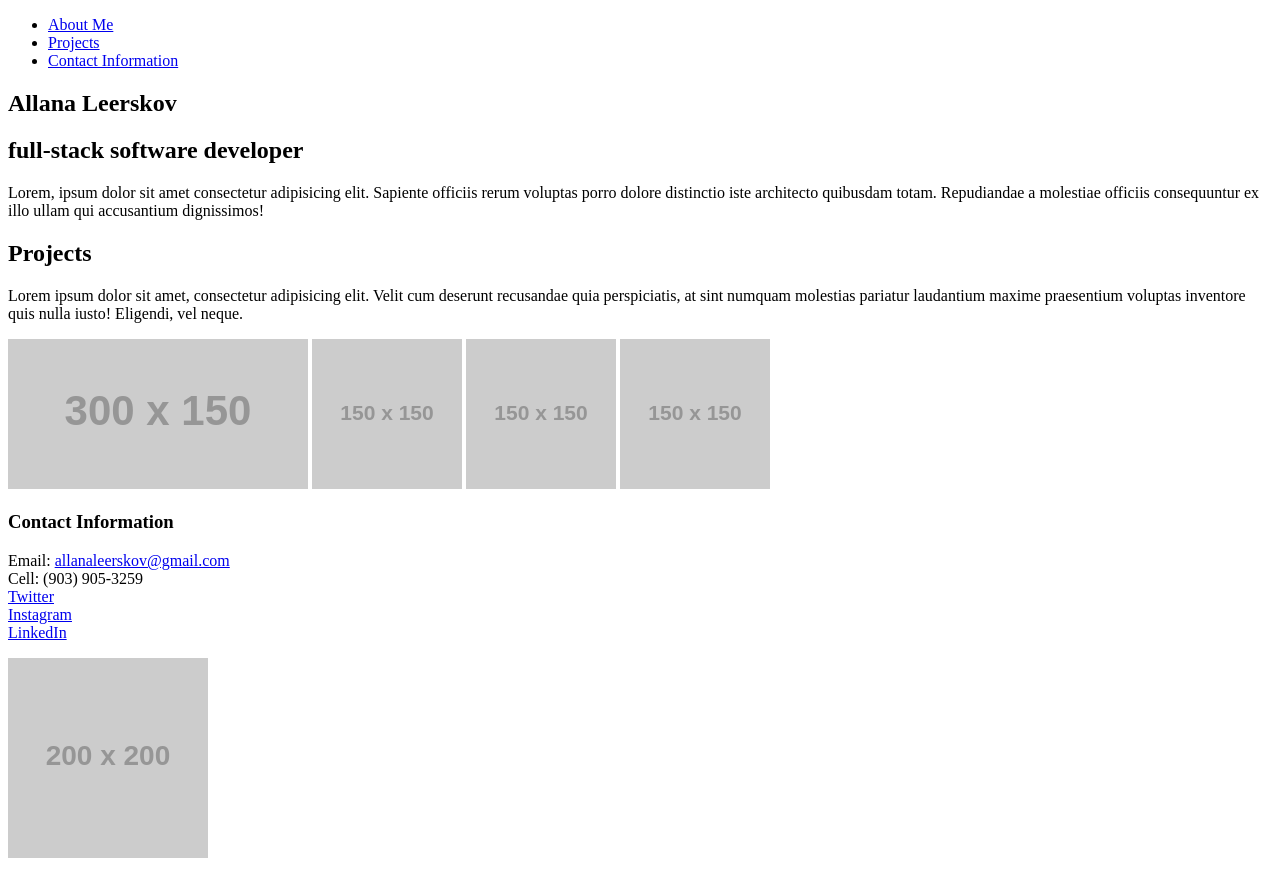
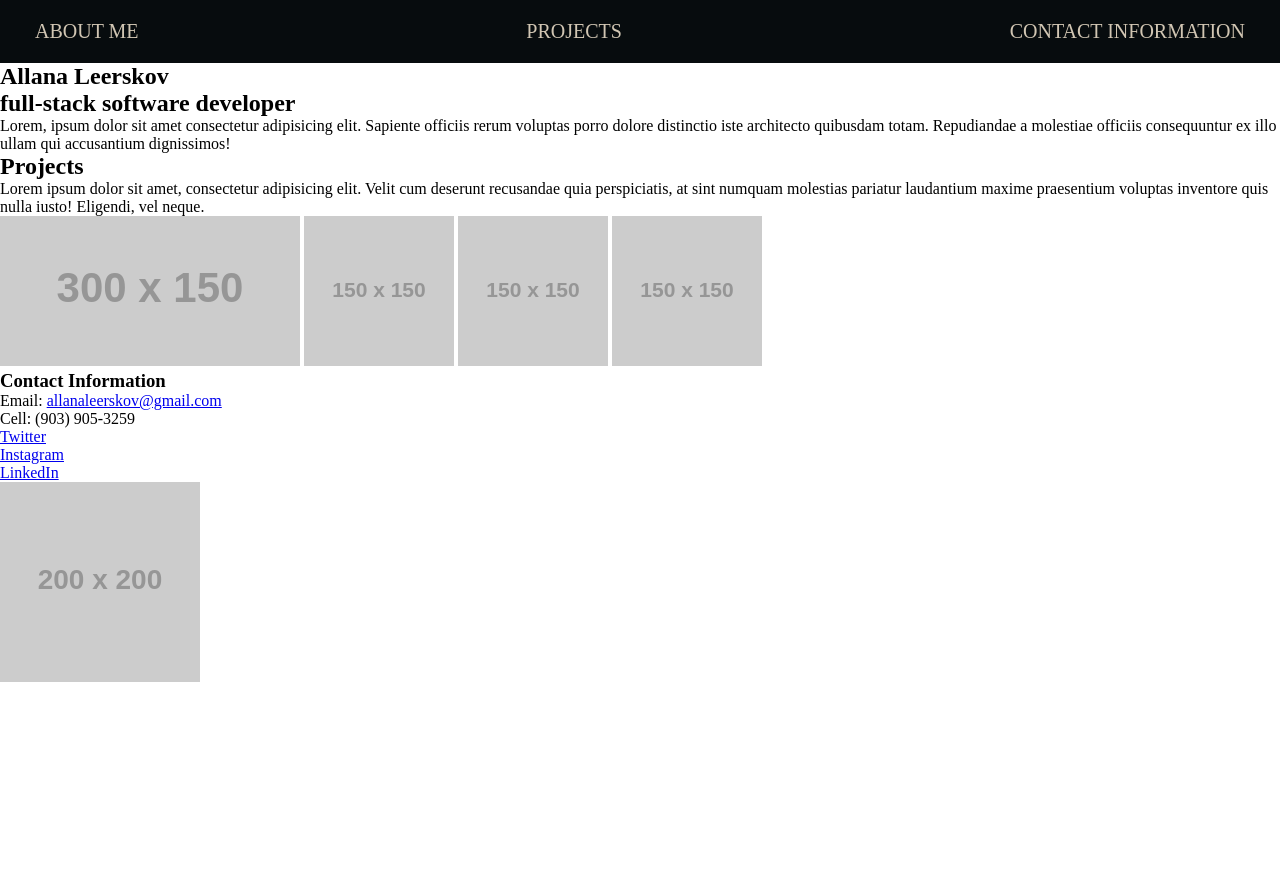
Before and after one commit to AllanaLeerskov/Dev-portfolio, a plain HTML site: page index.html in a window 1280 px wide. After the commit the page ends 800 px from the top, so only its background shows below. Drawn offline with Linux system fonts and the light colour scheme; placeholder pictures from the web are drawn by us.

Commit message:
nav bar styling

```diff
--- a/assets/style.css
+++ b/assets/style.css
@@ -0,0 +1,30 @@
+* {
+    margin: 0;
+    padding: 0;
+    box-sizing: border-box;
+}
+body {
+    font-family: 'Times New Roman', Times, serif;
+}
+
+/* nav bar styling*/
+header {
+
+}
+
+header nav ul {
+    display: flex;
+    flex-wrap: wrap;
+    justify-content: space-between;
+    align-items: center;
+    list-style: none;
+    background-color: #070c0e;
+    padding: 20px 35px;
+  }
+
+
+header a {
+    color: #d1c6b3;
+    text-decoration: none;
+    font-size: 20px;
+}
--- a/index.html
+++ b/index.html
@@ -11,17 +11,19 @@
 
     <!--header nav bar-->
 <header>
+    <nav>
     <ul>
         <li>
-            <a href="#about-me">About Me</a>
+            <a href="#about-me">ABOUT ME</a>
         </li>
         <li>
-            <a href="#projects">Projects</a>
+            <a href="#projects">PROJECTS</a>
         </li>
         <li>
-            <a href="#contact-info">Contact Information</a>
+            <a href="#contact-info">CONTACT INFORMATION</a>
         </li>
     </ul>
+    </nav>
 </header>
     <!--end header nav bar-->
 
```
Also changed, not shown: 1 other file.
